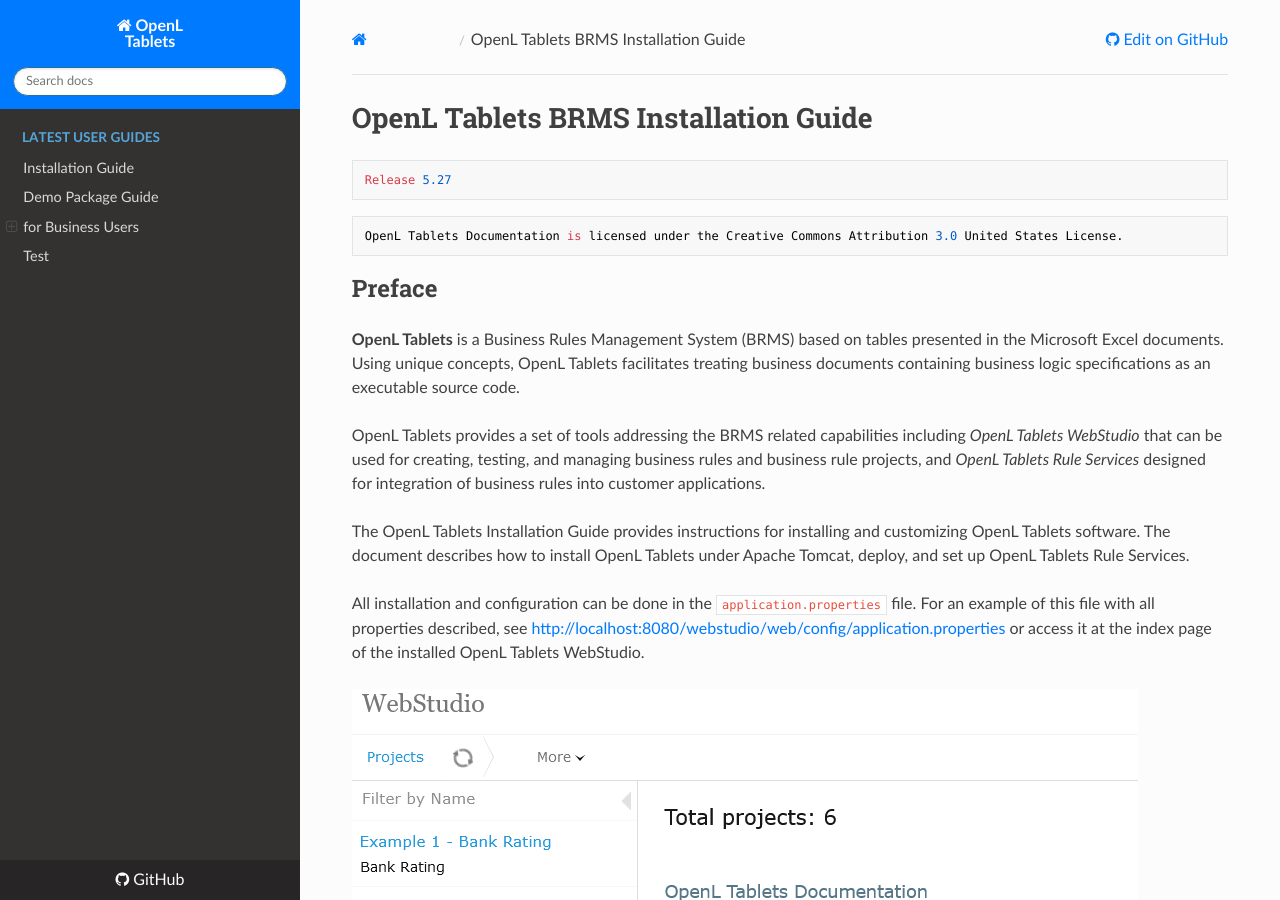
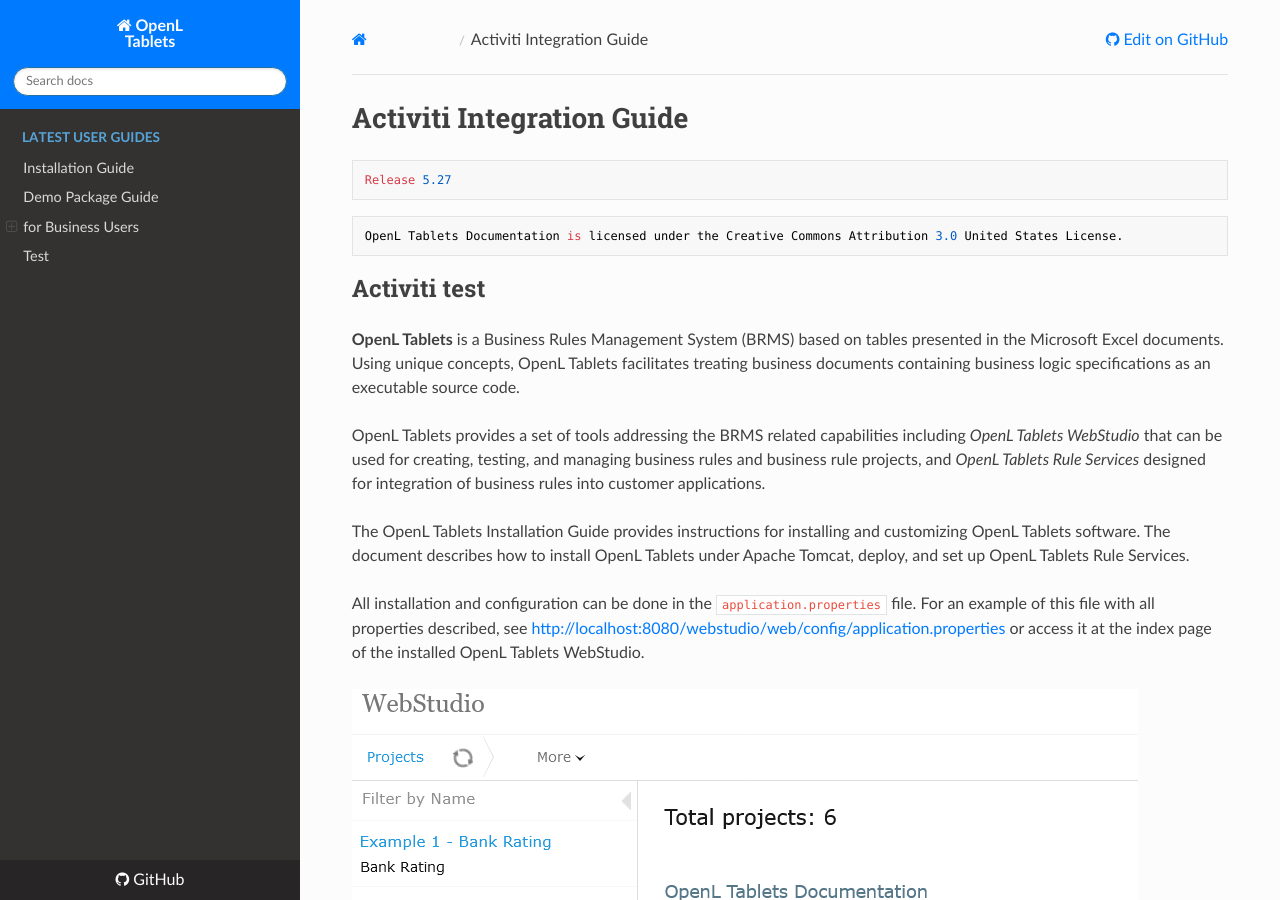
Before and after one commit to WWmonster/MarkdownTest, an MkDocs documentation site: the page built from docs/documentation/guides/activiti_integration_guide.md, in a window 1280 px wide and 900 px high. Built offline with MkDocs 1.6.1, drawn with Linux system fonts in a browser that asks for light colours; nearby versions of some CDN libraries.

Commit message:
Update activiti_integration_guide.md

````diff
--- a/docs/documentation/guides/activiti_integration_guide.md
+++ b/docs/documentation/guides/activiti_integration_guide.md
@@ -1,4 +1,4 @@
-# OpenL Tablets BRMS Installation Guide
+# Activiti Integration Guide
 
 ```
 Release 5.27
@@ -8,7 +8,7 @@ Release 5.27
 OpenL Tablets Documentation is licensed under the Creative Commons Attribution 3.0 United States License.
 ```
 
-## Preface
+## Activiti test
 
 **OpenL Tablets** is a Business Rules Management System (BRMS) based on tables presented in the Microsoft Excel documents. Using unique concepts, OpenL Tablets facilitates treating business documents containing business logic specifications as an executable source code.
 
````
